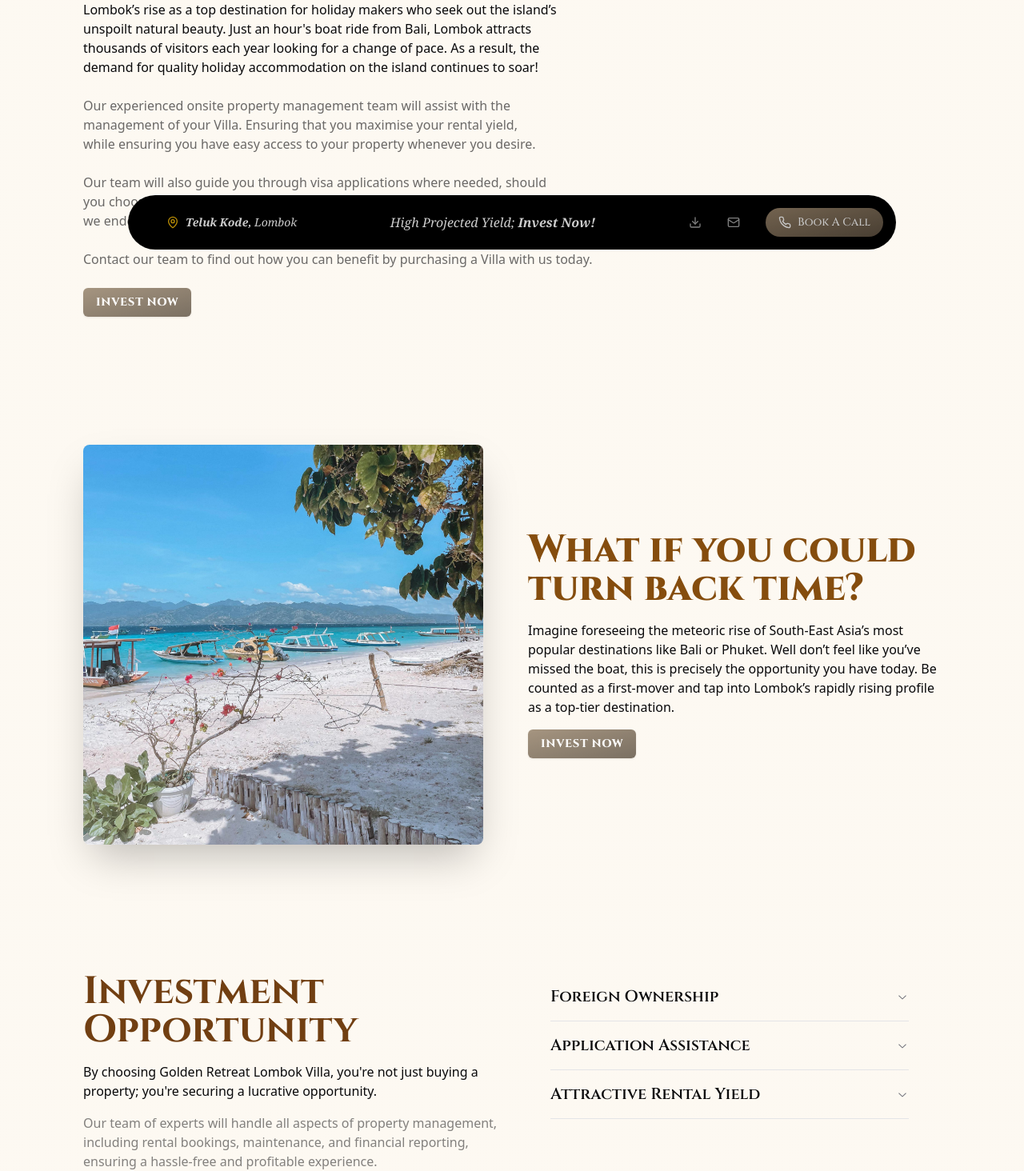
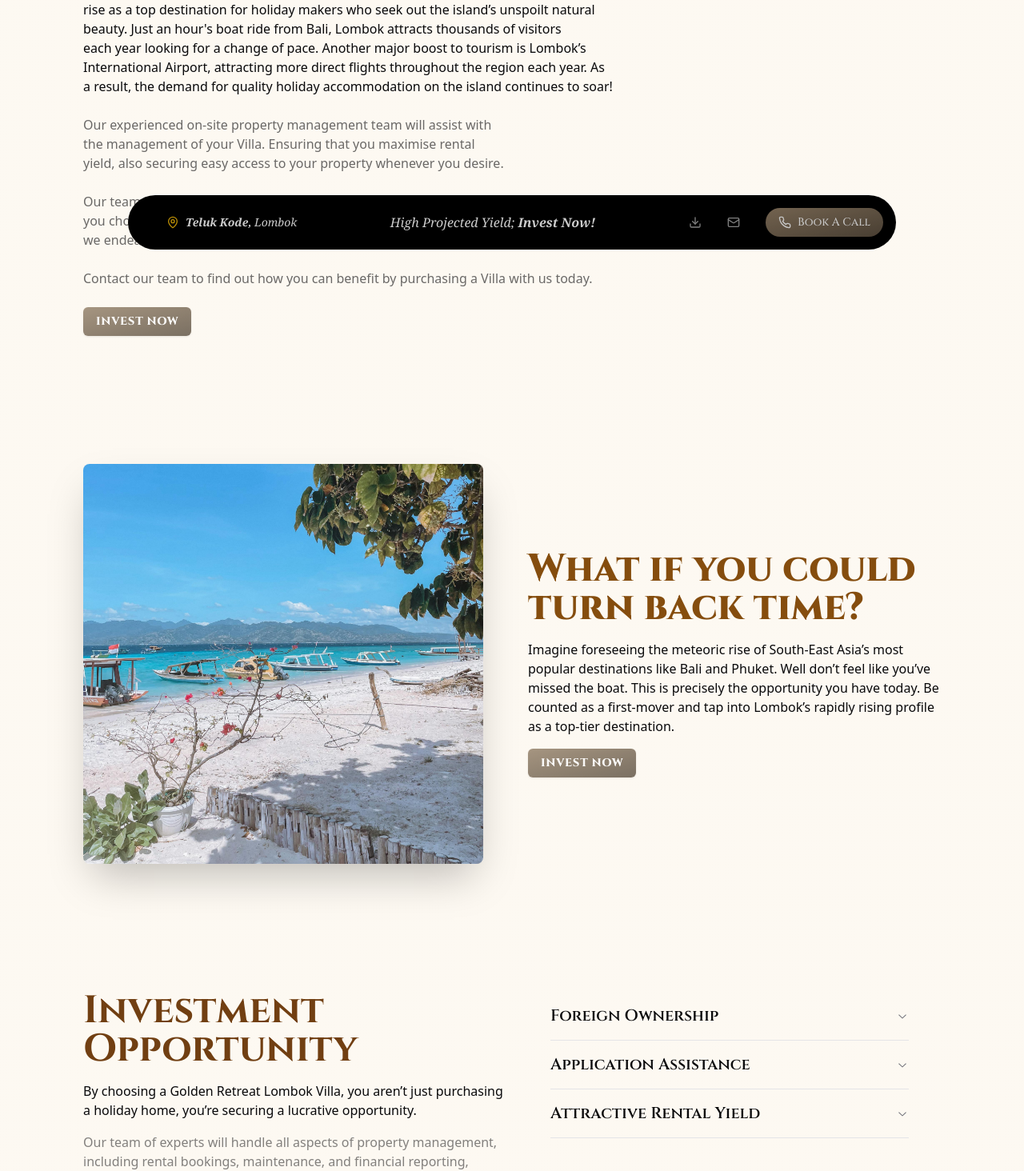
Before and after one commit to goldenretreatlombokvilla/gr_villa_280508, a Next.js app: page /invest in a window 1280 px wide. Shown: the part 448-1912 px from the top of the page at 80% size. Built offline with nearby package versions, Linux system fonts and the light colour scheme.

Commit message:
fix copy

```diff
--- a/app/(site)/about/page.tsx
+++ b/app/(site)/about/page.tsx
@@ -38,14 +38,14 @@ export default function About() {
             </p>
             <div className="flex flex-col lg:w-1/2 gap-2">
               <p className="text-md font-sans">
-                With a distinguished portfolio of successful luxury villas in
-                the region, PT Propil Land Development brings unparalleled
-                expertise to this project.
+                With a distinguished portfolio of successful luxury property
+                developments in the region, PT Propil Land Development brings
+                unparalleled expertise to this project.
               </p>
               <p className="text-md font-sans opacity-50">
                 Their proven track record for delivering exceptional quality and
                 their deep understanding of the local market make them the ideal
-                partner in crafting an extraordinary experience.
+                partner in building an extraordinary experience.
               </p>
             </div>
           </div>
--- a/app/(site)/book/page.tsx
+++ b/app/(site)/book/page.tsx
@@ -151,9 +151,9 @@ export default function Bookacall() {
             Book A Discovery Call
           </p>
           <p className="text-sm font-sans text-balance text-stone-800">
-            Select your prefered date and time that you would be comfortable
-            with. Give us a few minutes of your time to present your next
-            investment opportunity and answer any of your questions.
+            Select your preferred date and time that you would be comfortable
+            withfor us to touch base with you. We will be on hand to take you
+            through the details and answer any questions you might have.
           </p>
           <div className="hidden lg:flex flex-row py-20 items-end justify-start gap-8">
             <Facebook className="min-w-12 min-h-12 stroke-1 text-yellow-900/50 hover:text-yellow-900" />
--- a/app/(site)/invest/page.tsx
+++ b/app/(site)/invest/page.tsx
@@ -47,15 +47,17 @@ export default function Invest() {
                 capitalise on Lombok’s rise as a top destination for holiday
                 makers who seek out the island’s unspoilt natural beauty. Just
                 an hour's boat ride from Bali, Lombok attracts thousands of
-                visitors each year looking for a change of pace. As a result,
-                the demand for quality holiday accommodation on the island
-                continues to soar!
+                visitors each year looking for a change of pace. Another major
+                boost to tourism is Lombok’s International Airport, attracting
+                more direct flights throughout the region each year. As a
+                result, the demand for quality holiday accommodation on the
+                island continues to soar!
               </p>
               <p className="opacity-60 font-sans text-md text-balance">
-                Our experienced onsite property management team will assist with
-                the management of your Villa. Ensuring that you maximise your
-                rental yield, while ensuring you have easy access to your
-                property whenever you desire.
+                Our experienced on-site property management team will assist
+                with the management of your Villa. Ensuring that you maximise
+                rental yield, also securing easy access to your property
+                whenever you desire.
               </p>
               <p className="opacity-60 font-sans text-md text-balance">
                 Our team will also guide you through visa applications where
@@ -92,10 +94,10 @@ export default function Invest() {
                 </p>
                 <p className="text-md font-sans text-pretty">
                   Imagine foreseeing the meteoric rise of South-East Asia’s most
-                  popular destinations like Bali or Phuket. Well don’t feel like
-                  you’ve missed the boat, this is precisely the opportunity you
-                  have today. Be counted as a first-mover and tap into Lombok’s
-                  rapidly rising profile as a top-tier destination.
+                  popular destinations like Bali and Phuket. Well don’t feel
+                  like you’ve missed the boat. This is precisely the opportunity
+                  you have today. Be counted as a first-mover and tap into
+                  Lombok’s rapidly rising profile as a top-tier destination.
                 </p>
               </div>
               <Button
@@ -112,8 +114,9 @@ export default function Invest() {
                 Investment Opportunity
               </p>
               <p className="text-md font-sans">
-                By choosing Golden Retreat Lombok Villa, you're not just buying
-                a property; you're securing a lucrative opportunity.
+                By choosing a Golden Retreat Lombok Villa, you aren’t just
+                purchasing a holiday home, you’re securing a lucrative
+                opportunity.
               </p>
               <p className="text-md font-sans opacity-50">
                 Our team of experts will handle all aspects of property
@@ -130,7 +133,7 @@ export default function Invest() {
                   </AccordionTrigger>
                   <AccordionContent className="text-sm font-sans text-pretty">
                     Foreigners will be issued leasehold beneficiary titles of up
-                    to 80 years. With the area seeing year-on-year growth in
+                    to 80 years. With Lombok seeing year-on-year growth in
                     tourism numbers, positive rental yield is all but assured.
                   </AccordionContent>
                 </AccordionItem>
@@ -143,8 +146,8 @@ export default function Invest() {
                     smooth and efficient experience. Our dedicated team will
                     provide expert assistance in preparing all the necessary
                     legal documentation, saving you time and effort. With our
-                    support, we endeavour to make your experience with us both
-                    profitable and hassle-free.
+                    support, we endeavour to make your experience with us as
+                    hassle-free as possible.
                   </AccordionContent>
                 </AccordionItem>
                 <AccordionItem value="item-3">
@@ -152,12 +155,12 @@ export default function Invest() {
                     Attractive Rental Yield
                   </AccordionTrigger>
                   <AccordionContent className="text-sm font-sans text-pretty">
-                    Our Villas are designed to generate substantial rental
-                    income, with an estimated annual yield of 10-16%. This
-                    attractive return on investment is made possible by a strong
-                    demand for quality holiday accommodation, coupled with an
-                    experienced team to help you meet that demand month in,
-                    month out.
+                    Our Villas market placement is designed to generate
+                    substantial rental income, with an estimated annual yield of
+                    10-16%. This attractive return on investment is made
+                    possible by a strong demand for quality holiday
+                    accommodation, coupled with an experienced team to help you
+                    meet that demand month in, month out.
                   </AccordionContent>
                 </AccordionItem>
               </Accordion>
@@ -299,8 +302,8 @@ export default function Invest() {
                     The land is situated in the heart of the latest tourist
                     destination, the west coast of Lombok Island. Located 300m
                     away from Bangsal Beach, Bangsal Fast Boat Port and Boat
-                    service to the famous Gili Terawangan, Gili Air and Gili
-                    Meno.
+                    service to the famous smaller Islands just off Lombok,
+                    namely Gili Terawangan, Gili Air and Gili Meno.
                   </p>
                 </div>
               </CardContent>
@@ -310,10 +313,10 @@ export default function Invest() {
                 <div className="flex flex-row lg:flex-col gap-4 lg:gap-10 w-full p-0 items-center lg:items-start group">
                   <Award className="min-w-20 min-h-20 lg:w-24 lg:h-24 fill-yellow-700 group-hover:fill-yellow-600 stroke-1 lg:-ml-12" />
                   <p className="text-md font-sans text-white border-l-2 border-yellow-600/50 pl-8">
-                    Established developer with the experience of successful past
-                    projects. Project is designed with you; the end user in
-                    mind. Investment includes premium furnishings and 5-star
-                    amenities.
+                    Established developer with the experience and success of
+                    five sold-out projects. Designed with you in mind, Golden
+                    Retreat Lombok Villas includes premium furnishings and
+                    5-star amenities.
                   </p>
                 </div>
               </CardContent>
@@ -323,20 +326,22 @@ export default function Invest() {
                 <div className="flex flex-row lg:flex-col gap-4 lg:gap-10 w-full p-0 items-center lg:items-start group">
                   <FolderCheck className="min-w-20 min-h-20 lg:w-24 lg:h-24 fill-yellow-700 group-hover:fill-yellow-600 stroke-1 lg:-ml-12" />
                   <p className="text-md  font-sans text-white border-l-2 border-yellow-600/50 pl-8 ">
-                    We will assist you in every step of the way, with whatever
-                    you would need. Long stay visas for foreign purchasers. Visa
-                    application assistance provided.
+                    We will assist you every step of the way. Including
+                    long-stay visa applications where required for foreign
+                    purchasers.
                   </p>
                 </div>
               </CardContent>
             </Card>
           </div>
+          <Link href="/book">
             <Button
               variant="default"
               className="w-fit font-extrabold uppercase tracking-wider hover:drop-shadow-md"
             >
               Apply Now
             </Button>
+          </Link>
         </div>
         <Cta />
       </div>
--- a/app/(site)/villas/page.tsx
+++ b/app/(site)/villas/page.tsx
@@ -135,8 +135,7 @@ export default function Invest() {
               </p>
               <p className="font-sans text-md">
                 Golden Retreat Lombok is a turnkey project, where each Villa is
-                designed, built and fully-furnished with all the comforts of
-                home.
+                designed and furnished with all the comforts of home.
               </p>
               <div className="grid grid-cols-1 lg:flex flex-col gap-6 lg:gap-4 lg:py-8 py-4 items-start">
                 <Card className="flex flex-col w-full lg:p-0 bg-transparent shadow-none border-none">
```
Also changed, not shown: app/page.tsx (+7 -6 lines). Lines whose indentation alone changed are shown as unchanged.
